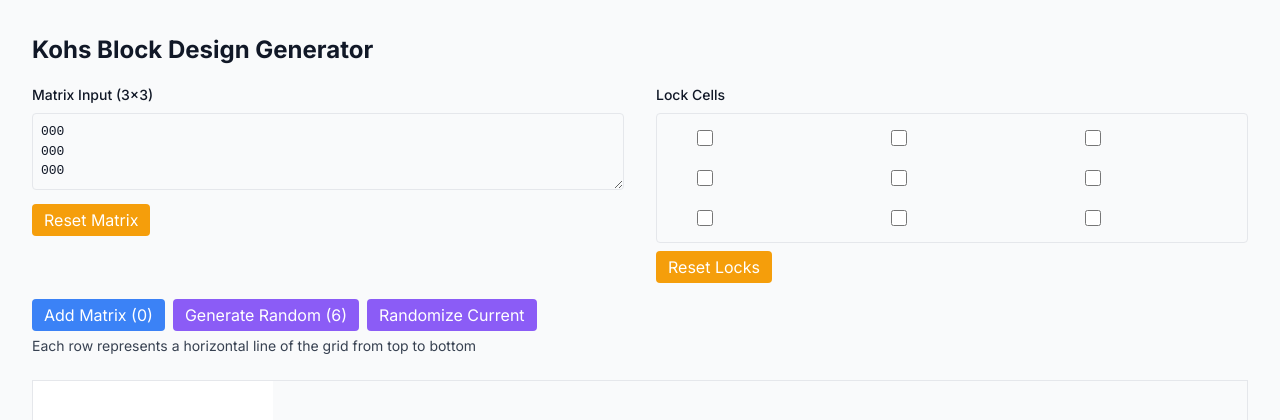
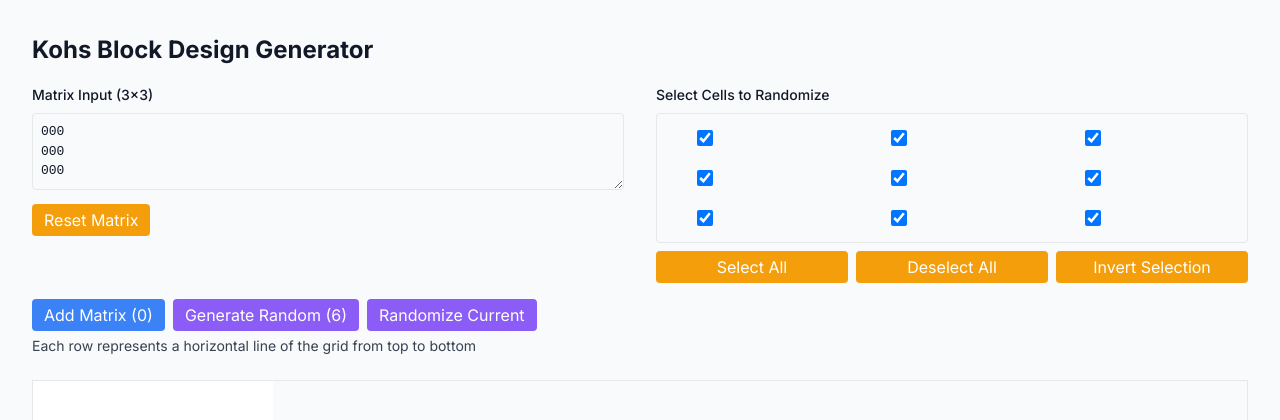
Before and after one commit to maxkomarychev/kohs, a Next.js app: page /kohs/ in a window 1280 px wide. Shown: the top 420 px of the page. Built offline with nearby package versions, Linux system fonts and the light colour scheme.

Commit message:
Invert and deselect

```diff
--- a/src/components/LayoutGenerator.tsx
+++ b/src/components/LayoutGenerator.tsx
@@ -9,7 +9,7 @@ type ShapeType = 0 | 1 | 2 | 3 | 4 | 5;
 const LayoutGenerator: React.FC = () => {
   const [matrixInput, setMatrixInput] = useState<string>('000\n000\n000');
   const [matrices, setMatrices] = useState<string[]>([]);
-  const [lockedCells, setLockedCells] = useState<boolean[][]>(Array(3).fill(null).map(() => Array(3).fill(false)));
+  const [lockedCells, setLockedCells] = useState<boolean[][]>(Array(3).fill(null).map(() => Array(3).fill(true)));
   const gridSize = 3;
 
   const generateRandomMatrix = (): string => {
@@ -17,8 +17,8 @@ const LayoutGenerator: React.FC = () => {
     for (let i = 0; i < gridSize; i++) {
       const row = [];
       for (let j = 0; j < gridSize; j++) {
-        // Only randomize if cell is not locked
-        if (!lockedCells[i][j]) {
+        // Only randomize if cell is selected (not locked)
+        if (lockedCells[i][j]) {
           row.push(Math.floor(Math.random() * 6).toString());
         } else {
           // Keep the existing value for locked cells
@@ -44,7 +44,15 @@ const LayoutGenerator: React.FC = () => {
   };
 
   const handleResetLocks = () => {
+    setLockedCells(Array(3).fill(null).map(() => Array(3).fill(true)));
+  };
+
+  const handleDeselectAll = () => {
     setLockedCells(Array(3).fill(null).map(() => Array(3).fill(false)));
+  };
+
+  const handleInvertSelection = () => {
+    setLockedCells(lockedCells.map(row => row.map(cell => !cell)));
   };
 
   const handleResetMatrix = () => {
@@ -221,7 +229,7 @@ const LayoutGenerator: React.FC = () => {
           </div>
           <div style={{ flex: 1 }}>
             <label style={{ display: 'block', fontSize: '0.875rem', fontWeight: '500', color: '#111827', marginBottom: '0.5rem' }}>
-              Lock Cells
+              Select Cells to Randomize
             </label>
             <div style={{
               display: 'grid',
@@ -234,6 +242,7 @@ const LayoutGenerator: React.FC = () => {
             }}>
               {renderLockGrid()}
             </div>
+            <div style={{ display: 'flex', gap: '0.5rem', marginTop: '0.5rem' }}>
               <button
                 style={{
                   padding: '0.25rem 0.75rem',
@@ -242,12 +251,41 @@ const LayoutGenerator: React.FC = () => {
                   borderRadius: '0.25rem',
                   border: 'none',
                   cursor: 'pointer',
-                marginTop: '0.5rem'
+                  flex: 1
                 }}
                 onClick={handleResetLocks}
               >
-              Reset Locks
+                Select All
               </button>
+              <button
+                style={{
+                  padding: '0.25rem 0.75rem',
+                  backgroundColor: '#f59e0b',
+                  color: 'white',
+                  borderRadius: '0.25rem',
+                  border: 'none',
+                  cursor: 'pointer',
+                  flex: 1
+                }}
+                onClick={handleDeselectAll}
+              >
+                Deselect All
+              </button>
+              <button
+                style={{
+                  padding: '0.25rem 0.75rem',
+                  backgroundColor: '#f59e0b',
+                  color: 'white',
+                  borderRadius: '0.25rem',
+                  border: 'none',
+                  cursor: 'pointer',
+                  flex: 1
+                }}
+                onClick={handleInvertSelection}
+              >
+                Invert Selection
+              </button>
+            </div>
           </div>
         </div>
         <div style={{ display: 'flex', gap: '0.5rem', marginTop: '0.5rem' }}>
```
Lines whose indentation alone changed are shown as unchanged.
